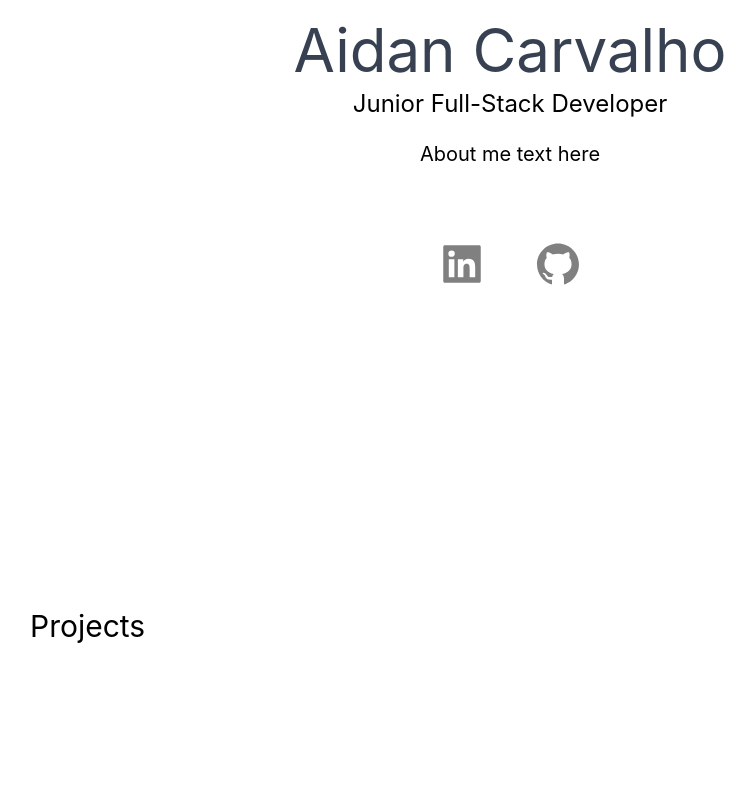
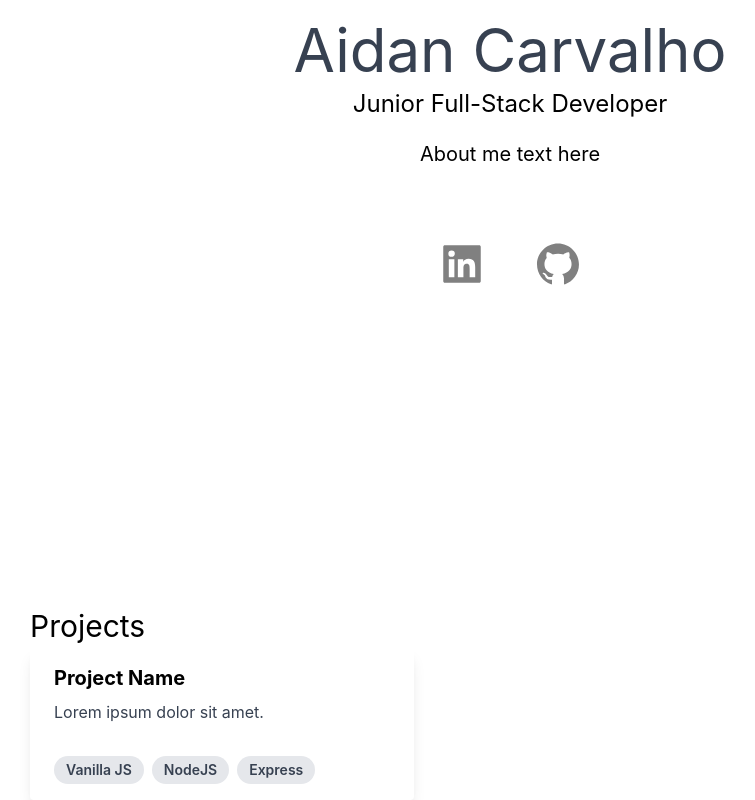
Before and after one commit to DomDevs2000/React-NextJS-Personal-Website, a Next.js app: page / in a window 1280 px wide. Shown: the part 196-996 px from the top of the page, without its empty margins (130-885 px from the left). Before the commit the page ends 844 px from the top, so only its background shows below. Built offline with nearby package versions, Linux system fonts and the light colour scheme.

Commit message:
added project card template

```diff
--- a/pages/index.tsx
+++ b/pages/index.tsx
@@ -70,6 +70,26 @@ const Home: NextPage = () => {
 					<div>
 						<h3 className='text-3xl py-1 dark:text-white'>Projects</h3>
 					</div>
+					<div className='max-w-sm rounded overflow-hidden shadow-lg'>
+						<image className='w-full' />
+						<div className='px-6 py-4'>
+							<div className='font-bold text-xl mb-2'>Project Name</div>
+							<p className='text-gray-700 text-base'>
+								Lorem ipsum dolor sit amet.
+							</p>
+						</div>
+						<div className='px-6 pt-4 pb-2'>
+							<span className='inline-block bg-gray-200 rounded-full px-3 py-1 text-sm font-semibold text-gray-700 mr-2 mb-2'>
+								Vanilla JS
+							</span>
+							<span className='inline-block bg-gray-200 rounded-full px-3 py-1 text-sm font-semibold text-gray-700 mr-2 mb-2'>
+								NodeJS
+							</span>
+							<span className='inline-block bg-gray-200 rounded-full px-3 py-1 text-sm font-semibold text-gray-700 mr-2 mb-2'>
+								Express
+							</span>
+						</div>
+					</div>
 				</section>
 			</main>
 
```
